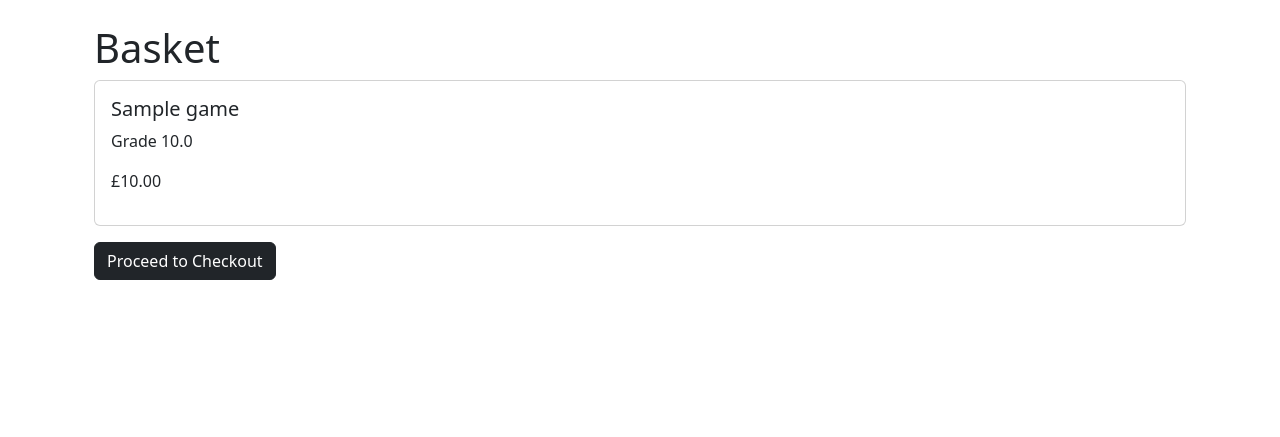
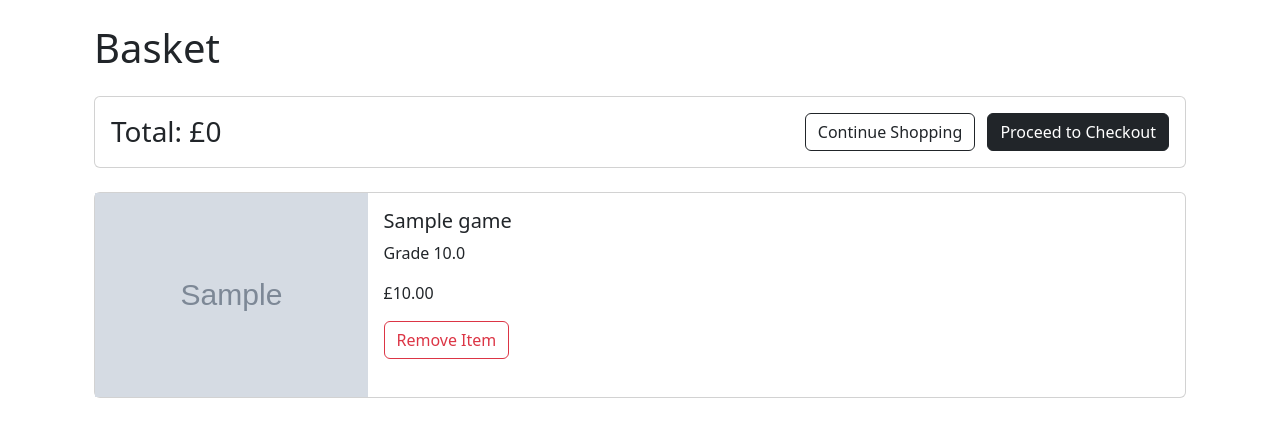
Before and after one commit to N-Smillie/retro-store-project, a Django app: template store/templates/store/basket.html in a window 1280 px wide. Shown: the part 80-517 px from the top of the page. Run offline with Django 5.2, Linux system fonts and the light colour scheme; the template is opened without the code that fills it: values that come from a table or form of the project are taken from there, others are empty; tables that the repository leaves empty hold one stand-in row (values such as "Sample post"); grey boxes marked "Sample" are stand-in pictures.

Commit message:
Update basket page with session storage and total

```diff
--- a/retrostore/settings.py
+++ b/retrostore/settings.py
@@ -129,6 +129,8 @@
     'password2*',
 ]
 
+EMAIL_BACKEND = 'django.core.mail.backends.console.EmailBackend'
+
 # Internationalization
 # https://docs.djangoproject.com/en/6.0/topics/i18n/
 
--- a/store/templates/store/basket.html
+++ b/store/templates/store/basket.html
@@ -1,22 +1,108 @@
 {% extends "base.html" %}
+
+{% block title %}
+Basket
+{% endblock %}
 
 {% block content %}
 
 <div class="container">
 
-    <h1>Basket</h1>
+    <h1 class="mb-4">Basket</h1>
 
     {% if items %}
+
+        <!-- Basket Summary -->
+
+        <div class="card mb-4">
+
+            <div class="card-body">
+
+                <div class="d-flex justify-content-between align-items-center flex-wrap">
+
+                    <div>
+
+                        <h3 class="mb-0">
+                            Total: £{{ basket_total }}
+                        </h3>
+
+                    </div>
+
+                    <div class="mt-3 mt-md-0">
+
+                        <a
+                            href="{% url 'store' %}"
+                            class="btn btn-outline-dark me-2">
+
+                            Continue Shopping
+
+                        </a>
+
+                        <a
+                            href="{% url 'checkout' %}"
+                            class="btn btn-dark">
+
+                            Proceed to Checkout
+
+                        </a>
+
+                    </div>
+
+                </div>
+
+            </div>
+
+        </div>
+
+        <!-- Basket Items -->
 
         {% for item in items %}
 
             <div class="card mb-3">
 
-                <div class="card-body">
+                <div class="row g-0">
 
-                    <h5>{{ item.game.title }}</h5>
-                    <p>Grade {{ item.grade }}</p>
-                    <p>£{{ item.price }}</p>
+                    <div class="col-md-3">
+
+                        <div class="image-container h-100">
+
+                            {% if item.slab_image %}
+                                <img
+                                    src="{{ item.slab_image.url }}"
+                                    alt="{{ item.game.title }} Grade {{ item.grade }}">
+                            {% endif %}
+
+                        </div>
+
+                    </div>
+
+                    <div class="col-md-9">
+
+                        <div class="card-body">
+
+                            <h5 class="card-title">
+                                {{ item.game.title }}
+                            </h5>
+
+                            <p class="card-text">
+                                Grade {{ item.grade }}
+                            </p>
+
+                            <p class="card-text">
+                                £{{ item.price }}
+                            </p>
+
+                            <a
+                                href="#"
+                                class="btn btn-outline-danger">
+
+                                Remove Item
+
+                            </a>
+
+                        </div>
+
+                    </div>
 
                 </div>
 
@@ -26,17 +112,25 @@
 
     {% else %}
 
-        <p>Your basket is empty.</p>
+        <div class="text-center py-5">
+
+            <h3>Your basket is empty.</h3>
+
+            <p>
+                Browse the store to find graded games.
+            </p>
+
+            <a
+                href="{% url 'store' %}"
+                class="btn btn-dark">
+
+                Continue Shopping
+
+            </a>
+
+        </div>
 
     {% endif %}
-
-    <a
-    href="{% url 'checkout' %}"
-    class="btn btn-dark">
-
-        Proceed to Checkout
-
-    </a>
 
 </div>
 
```
